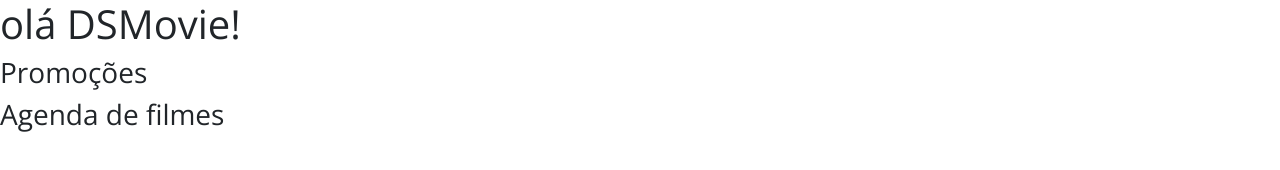
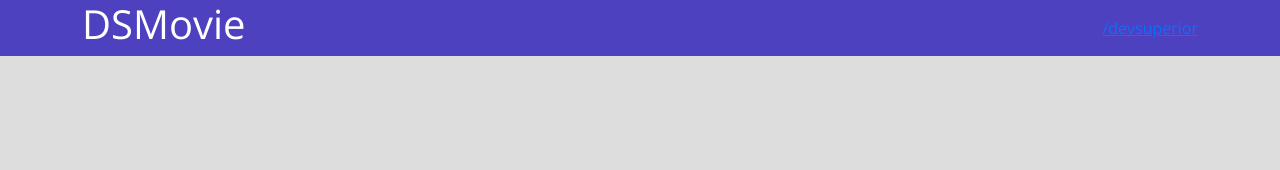
Before and after one commit to larissavitori/dsmovie2, a plain HTML site: page index.html in a window 1280 px wide. Drawn offline with nearby package versions, Linux system fonts and the light colour scheme.

Commit message:
barra superior parte 1

```diff
--- a/css/styles.css
+++ b/css/styles.css
@@ -1,6 +1,27 @@
 @import url('https://fonts.googleapis.com/css2?family=Open+Sans:wght@300;400;700&display=swap');
 
-*{
+* {
+    box-sizing: border-box;
     font-family: 'Open sans', sans-serif;
+ }
 
-}
+     html,body{
+     background-color: #ddd;
+ }
+
+ header {
+    background-color: #4d41c0;
+    color: #fff;
+ }
+
+ nav{
+     display: flex;
+     align-items:center;
+     justify-content:space-between;
+ }
+
+ a:a:hover {
+     text-decoration: none;
+ color: unset;
+
+ }
--- a/index.html
+++ b/index.html
@@ -5,15 +5,20 @@
     <meta http-equiv="X-UA-Compatible" content="IE=edge">
     <meta name="viewport" content="width=device-width, initial-scale=1.0">
     <title>DSMovie</title>
+   <link rel="stylesheet" href="css/styles.css">
+   <link href="https://cdn.jsdelivr.net/npm/bootstrap@5.2.0-beta1/dist/css/bootstrap.min.css" rel="stylesheet" integrity="sha384-0evHe/X+R7YkIZDRvuzKMRqM+OrBnVFBL6DOitfPri4tjfHxaWutUpFmBp4vmVor" crossorigin="anonymous">
 
-   <link href="https://cdn.jsdelivr.net/npm/bootstrap@5.2.0-beta1/dist/css/bootstrap.min.css" rel="stylesheet" integrity="sha384-0evHe/X+R7YkIZDRvuzKMRqM+OrBnVFBL6DOitfPri4tjfHxaWutUpFmBp4vmVor" crossorigin="anonymous">
-<link rel="stylesheet" href="css/styles.css">
-</head>
+  </head>
 
-<body>
-   <h1> olá DSMovie!</h1>
-   <h3>Promoções</h3>
-   <h3>Agenda de filmes</h3>
+  <body>
+
+    <header>
+         <nav class="container" >
+        <h1>DSMovie</h1>
+            <a href="https://github.com/devsuperior/">/devsuperior</a>
+       </nav>
+</header>
 
 </body>
+
 </html>
```
